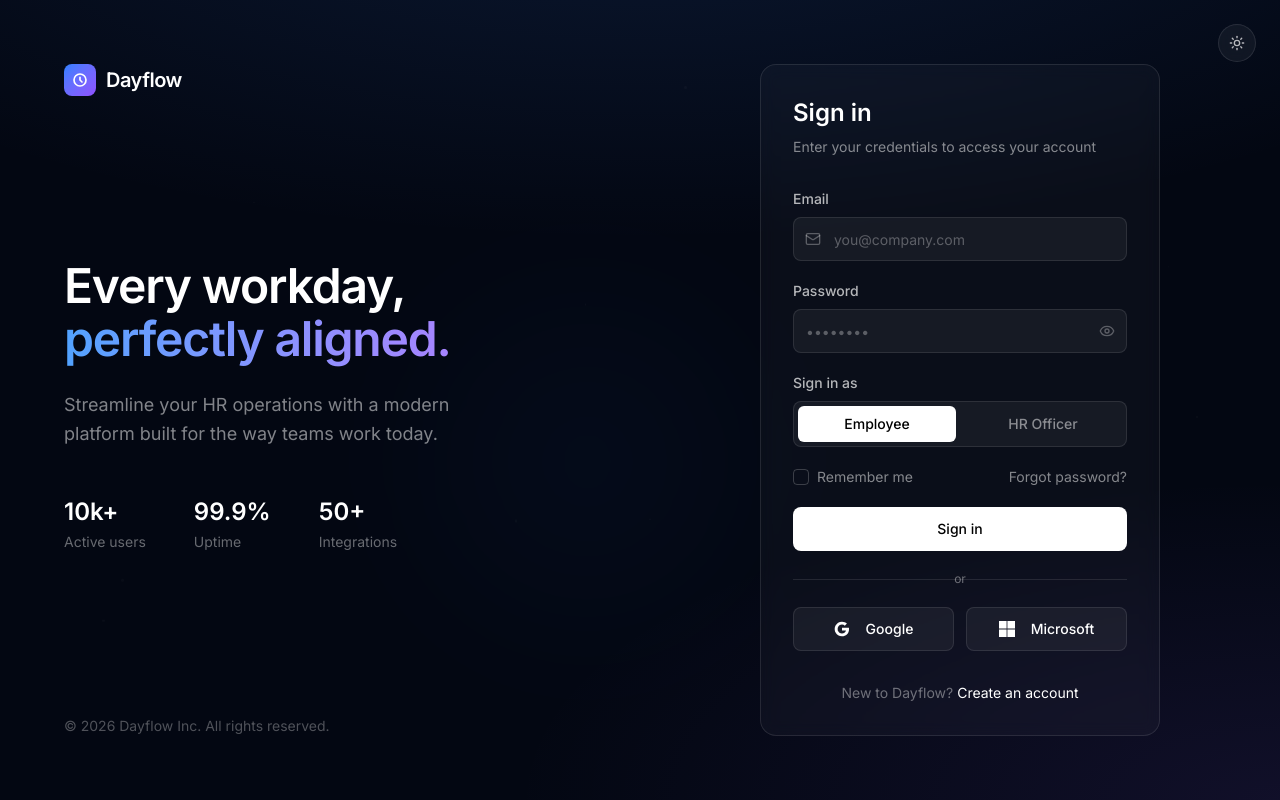
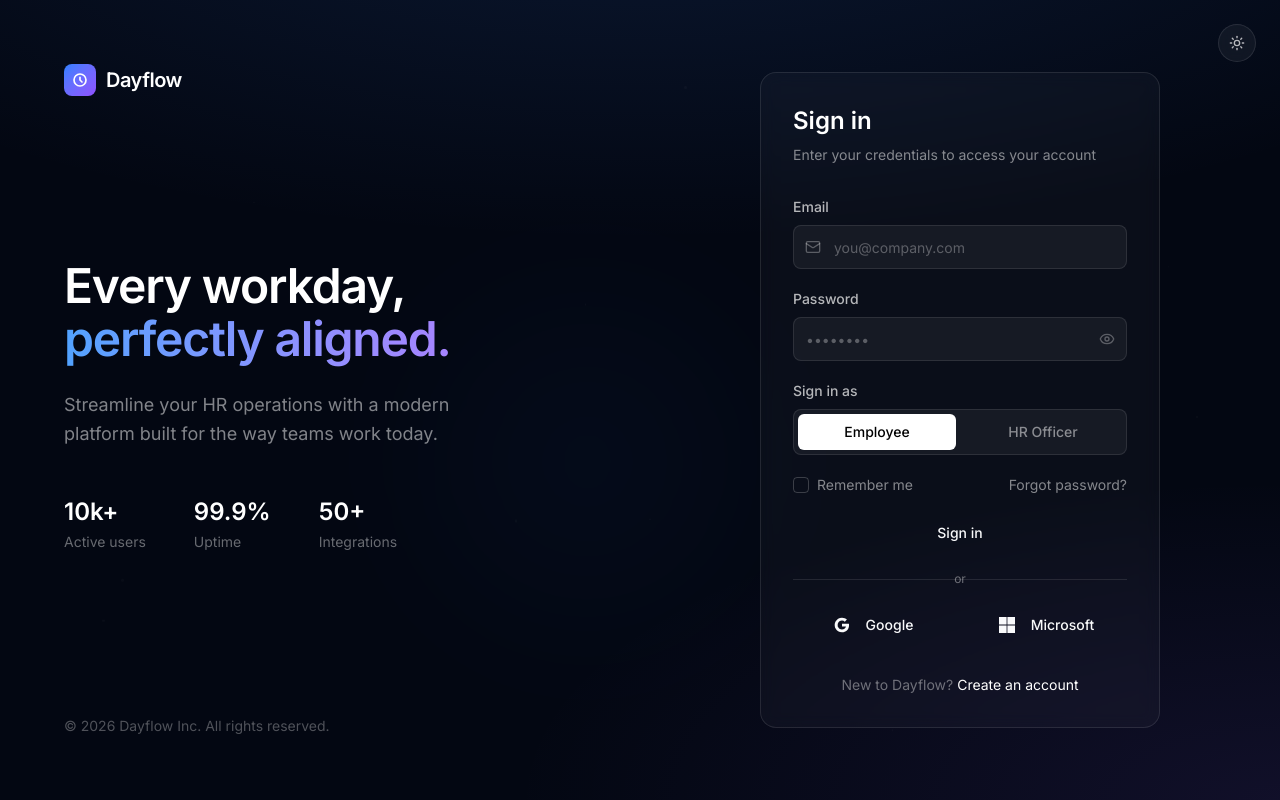
Before and after one commit to Yash-01907/HRMS-odoo2026, a Next.js app in the folder frontend/: page / in a window 1280 px wide. Built offline with nearby package versions, Linux system fonts and the light colour scheme.

Commit message:
feat: updated button

```diff
--- a/frontend/components/ui/Button.tsx
+++ b/frontend/components/ui/Button.tsx
@@ -1,77 +1,62 @@
-"use client";
+import * as React from 'react';
+import { Slot } from '@radix-ui/react-slot';
+import { cva, type VariantProps } from 'class-variance-authority';
 
-import { forwardRef, ButtonHTMLAttributes } from "react";
-import { motion, AnimatePresence } from "framer-motion";
-import { Loader2, Check } from "lucide-react";
-import { cn } from "@/lib/utils";
+import { cn } from '@/lib/utils';
 
-type ButtonVariant = "primary" | "secondary" | "ghost";
-type ButtonState = "idle" | "loading" | "success";
+const buttonVariants = cva(
+  "inline-flex items-center justify-center gap-2 whitespace-nowrap rounded-md text-sm font-medium transition-all disabled:pointer-events-none disabled:opacity-50 [&_svg]:pointer-events-none [&_svg:not([class*='size-'])]:size-4 shrink-0 [&_svg]:shrink-0 outline-none focus-visible:border-ring focus-visible:ring-ring/50 focus-visible:ring-[3px] aria-invalid:ring-destructive/20 dark:aria-invalid:ring-destructive/40 aria-invalid:border-destructive",
+  {
+    variants: {
+      variant: {
+        default: 'bg-primary text-primary-foreground hover:bg-primary/90',
+        destructive:
+          'bg-destructive text-white hover:bg-destructive/90 focus-visible:ring-destructive/20 dark:focus-visible:ring-destructive/40 dark:bg-destructive/60',
+        outline:
+          'border bg-background shadow-xs hover:bg-accent hover:text-accent-foreground dark:bg-input/30 dark:border-input dark:hover:bg-input/50',
+        secondary:
+          'bg-secondary text-secondary-foreground hover:bg-secondary/80',
+        ghost:
+          'hover:bg-accent hover:text-accent-foreground dark:hover:bg-accent/50',
+        link: 'text-primary underline-offset-4 hover:underline',
+      },
+      size: {
+        default: 'h-9 px-4 py-2 has-[>svg]:px-3',
+        sm: 'h-8 rounded-md gap-1.5 px-3 has-[>svg]:px-2.5',
+        lg: 'h-10 rounded-md px-6 has-[>svg]:px-4',
+        icon: 'size-9',
+        'icon-sm': 'size-8',
+        'icon-lg': 'size-10',
+      },
+    },
+    defaultVariants: {
+      variant: 'default',
+      size: 'default',
+    },
+  }
+);
 
-interface ButtonProps extends ButtonHTMLAttributes<HTMLButtonElement> {
-    variant?: ButtonVariant;
-    state?: ButtonState;
-    icon?: React.ReactNode;
+function Button({
+  className,
+  variant = 'default',
+  size = 'default',
+  asChild = false,
+  ...props
+}: React.ComponentProps<'button'> &
+  VariantProps<typeof buttonVariants> & {
+    asChild?: boolean;
+  }) {
+  const Comp = asChild ? Slot : 'button';
+
+  return (
+    <Comp
+      data-slot='button'
+      data-variant={variant}
+      data-size={size}
+      className={cn(buttonVariants({ variant, size, className }))}
+      {...props}
+    />
+  );
 }
 
-const Button = forwardRef<HTMLButtonElement, ButtonProps>(
-    ({ variant = "primary", state = "idle", icon, className, children, disabled, ...props }, ref) => {
-        const isDisabled = disabled || state === "loading";
-
-        const variants = {
-            primary: "bg-white text-black hover:bg-white/90",
-            secondary: "bg-white/5 text-white border border-white/10 hover:bg-white/10 hover:border-white/20",
-            ghost: "text-white/70 hover:text-white hover:bg-white/5",
-        };
-
-        return (
-            <motion.button
-                ref={ref}
-                whileTap={!isDisabled ? { scale: 0.98 } : undefined}
-                className={cn(
-                    "relative h-11 px-6 rounded-lg font-medium text-sm transition-all duration-200 flex items-center justify-center gap-2",
-                    variants[variant],
-                    isDisabled && "opacity-50 cursor-not-allowed",
-                    className
-                )}
-                disabled={isDisabled}
-                {...props}
-            >
-                <AnimatePresence mode="wait">
-                    {state === "loading" && (
-                        <motion.div
-                            key="loading"
-                            initial={{ opacity: 0 }}
-                            animate={{ opacity: 1 }}
-                            exit={{ opacity: 0 }}
-                            className="absolute inset-0 flex items-center justify-center"
-                        >
-                            <Loader2 className="h-4 w-4 animate-spin" />
-                        </motion.div>
-                    )}
-                    {state === "success" && (
-                        <motion.div
-                            key="success"
-                            initial={{ opacity: 0, scale: 0.5 }}
-                            animate={{ opacity: 1, scale: 1 }}
-                            exit={{ opacity: 0 }}
-                            className="absolute inset-0 flex items-center justify-center bg-emerald-500 rounded-lg"
-                        >
-                            <Check className="h-4 w-4 text-white" />
-                        </motion.div>
-                    )}
-                </AnimatePresence>
-
-                <span className={cn("flex items-center gap-2", state !== "idle" && "opacity-0")}>
-                    {icon}
-                    {children}
-                </span>
-            </motion.button>
-        );
-    }
-);
-
-Button.displayName = "Button";
-
-export { Button };
-export type { ButtonProps, ButtonVariant, ButtonState };
+export { Button, buttonVariants };
--- a/frontend/components/ui/button.tsx
+++ b/frontend/components/ui/button.tsx
@@ -1,77 +1,62 @@
-"use client";
+import * as React from 'react';
+import { Slot } from '@radix-ui/react-slot';
+import { cva, type VariantProps } from 'class-variance-authority';
 
-import { forwardRef, ButtonHTMLAttributes } from "react";
-import { motion, AnimatePresence } from "framer-motion";
-import { Loader2, Check } from "lucide-react";
-import { cn } from "@/lib/utils";
+import { cn } from '@/lib/utils';
 
-type ButtonVariant = "primary" | "secondary" | "ghost";
-type ButtonState = "idle" | "loading" | "success";
+const buttonVariants = cva(
+  "inline-flex items-center justify-center gap-2 whitespace-nowrap rounded-md text-sm font-medium transition-all disabled:pointer-events-none disabled:opacity-50 [&_svg]:pointer-events-none [&_svg:not([class*='size-'])]:size-4 shrink-0 [&_svg]:shrink-0 outline-none focus-visible:border-ring focus-visible:ring-ring/50 focus-visible:ring-[3px] aria-invalid:ring-destructive/20 dark:aria-invalid:ring-destructive/40 aria-invalid:border-destructive",
+  {
+    variants: {
+      variant: {
+        default: 'bg-primary text-primary-foreground hover:bg-primary/90',
+        destructive:
+          'bg-destructive text-white hover:bg-destructive/90 focus-visible:ring-destructive/20 dark:focus-visible:ring-destructive/40 dark:bg-destructive/60',
+        outline:
+          'border bg-background shadow-xs hover:bg-accent hover:text-accent-foreground dark:bg-input/30 dark:border-input dark:hover:bg-input/50',
+        secondary:
+          'bg-secondary text-secondary-foreground hover:bg-secondary/80',
+        ghost:
+          'hover:bg-accent hover:text-accent-foreground dark:hover:bg-accent/50',
+        link: 'text-primary underline-offset-4 hover:underline',
+      },
+      size: {
+        default: 'h-9 px-4 py-2 has-[>svg]:px-3',
+        sm: 'h-8 rounded-md gap-1.5 px-3 has-[>svg]:px-2.5',
+        lg: 'h-10 rounded-md px-6 has-[>svg]:px-4',
+        icon: 'size-9',
+        'icon-sm': 'size-8',
+        'icon-lg': 'size-10',
+      },
+    },
+    defaultVariants: {
+      variant: 'default',
+      size: 'default',
+    },
+  }
+);
 
-interface ButtonProps extends ButtonHTMLAttributes<HTMLButtonElement> {
-    variant?: ButtonVariant;
-    state?: ButtonState;
-    icon?: React.ReactNode;
+function Button({
+  className,
+  variant = 'default',
+  size = 'default',
+  asChild = false,
+  ...props
+}: React.ComponentProps<'button'> &
+  VariantProps<typeof buttonVariants> & {
+    asChild?: boolean;
+  }) {
+  const Comp = asChild ? Slot : 'button';
+
+  return (
+    <Comp
+      data-slot='button'
+      data-variant={variant}
+      data-size={size}
+      className={cn(buttonVariants({ variant, size, className }))}
+      {...props}
+    />
+  );
 }
 
-const Button = forwardRef<HTMLButtonElement, ButtonProps>(
-    ({ variant = "primary", state = "idle", icon, className, children, disabled, ...props }, ref) => {
-        const isDisabled = disabled || state === "loading";
-
-        const variants = {
-            primary: "bg-white text-black hover:bg-white/90",
-            secondary: "bg-white/5 text-white border border-white/10 hover:bg-white/10 hover:border-white/20",
-            ghost: "text-white/70 hover:text-white hover:bg-white/5",
-        };
-
-        return (
-            <motion.button
-                ref={ref}
-                whileTap={!isDisabled ? { scale: 0.98 } : undefined}
-                className={cn(
-                    "relative h-11 px-6 rounded-lg font-medium text-sm transition-all duration-200 flex items-center justify-center gap-2",
-                    variants[variant],
-                    isDisabled && "opacity-50 cursor-not-allowed",
-                    className
-                )}
-                disabled={isDisabled}
-                {...props}
-            >
-                <AnimatePresence mode="wait">
-                    {state === "loading" && (
-                        <motion.div
-                            key="loading"
-                            initial={{ opacity: 0 }}
-                            animate={{ opacity: 1 }}
-                            exit={{ opacity: 0 }}
-                            className="absolute inset-0 flex items-center justify-center"
-                        >
-                            <Loader2 className="h-4 w-4 animate-spin" />
-                        </motion.div>
-                    )}
-                    {state === "success" && (
-                        <motion.div
-                            key="success"
-                            initial={{ opacity: 0, scale: 0.5 }}
-                            animate={{ opacity: 1, scale: 1 }}
-                            exit={{ opacity: 0 }}
-                            className="absolute inset-0 flex items-center justify-center bg-emerald-500 rounded-lg"
-                        >
-                            <Check className="h-4 w-4 text-white" />
-                        </motion.div>
-                    )}
-                </AnimatePresence>
-
-                <span className={cn("flex items-center gap-2", state !== "idle" && "opacity-0")}>
-                    {icon}
-                    {children}
-                </span>
-            </motion.button>
-        );
-    }
-);
-
-Button.displayName = "Button";
-
-export { Button };
-export type { ButtonProps, ButtonVariant, ButtonState };
+export { Button, buttonVariants };
```
